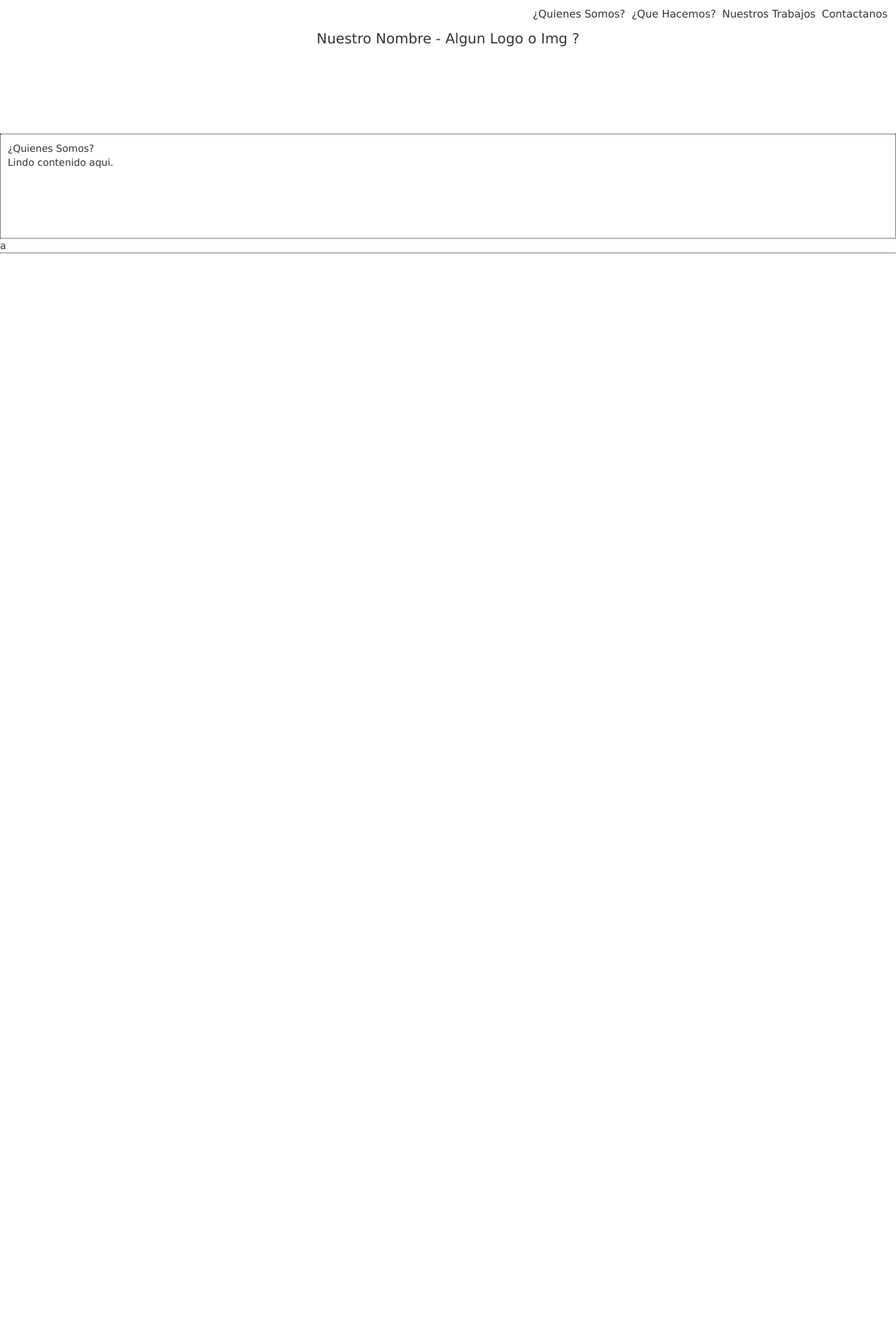
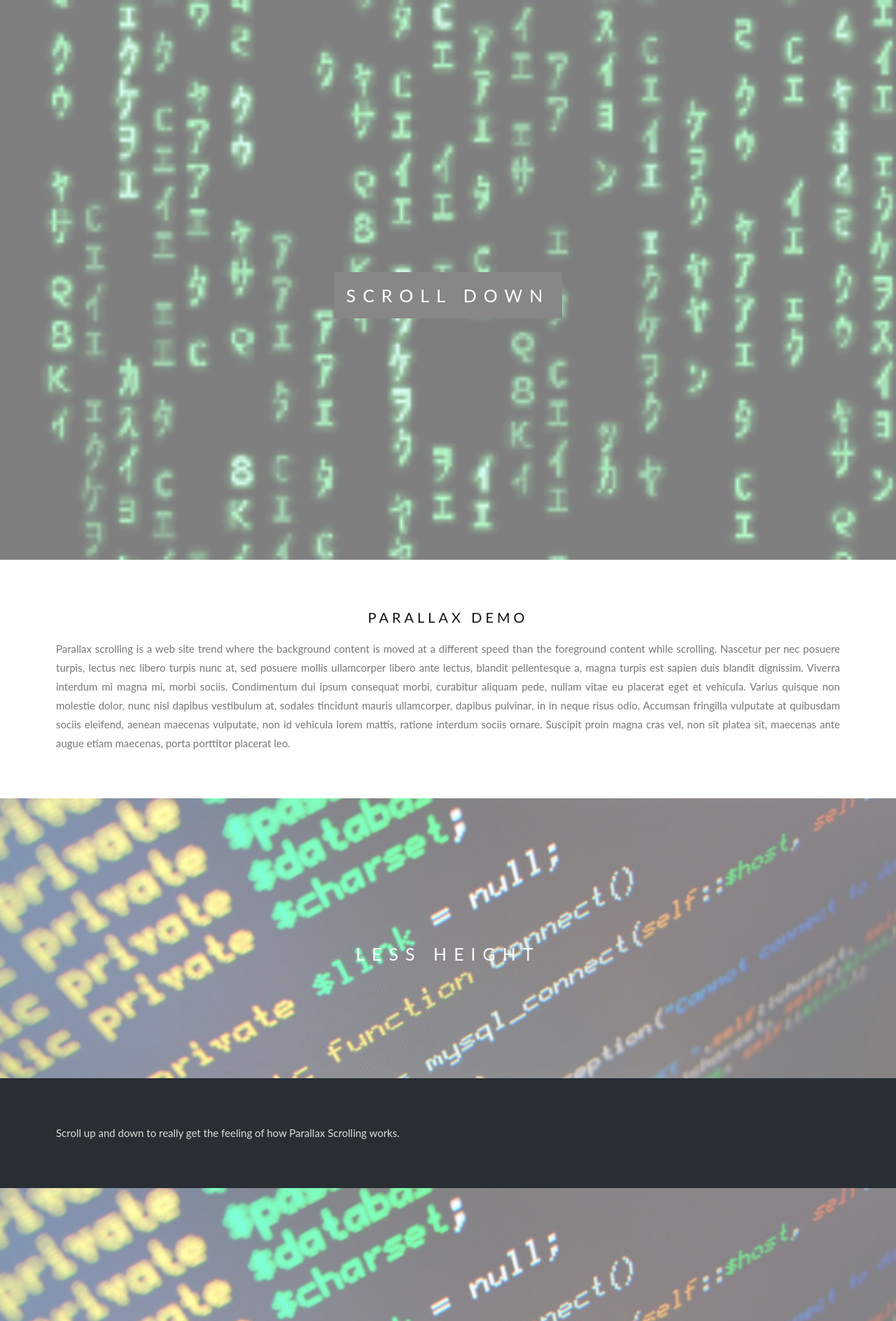
Before and after one commit to SandroSD/Pablo-SanWeb, a PHP site: page / in a window 1280 px wide. Shown: the top 1888 px of the page at 70% size. Before the commit the page ends 362 px from the top, so only its background shows below. Run offline with PHP 8.4, Linux system fonts and the light colour scheme; some libraries are stand-ins or nearby versions.

Commit message:
agregamos imagenes para probar Parallax

```diff
--- a/css/index.css
+++ b/css/index.css
@@ -1,31 +1,64 @@
-html,body{
-	padding:0;
-	margin:0;
-	font-family: Verdana;
-	outline: 1px black dotted;
+body, html {
+	height: 100%;
+	margin: 0;
+	font: 400 15px/1.8 "Lato", sans-serif;
+	color: #777;
   }
-.empty{
-	height: 120px;
+
+  .bgimg-1, .bgimg-2, .bgimg-3 {
+	position: relative;
+	opacity: 0.65;
+	background-attachment: fixed;
+	background-position: center;
+	background-repeat: no-repeat;
+	background-size: cover;
+
   }
-#opciones{
-	text-align: right;
-	font-size: 15px;
-	padding: 10px;
+  .bgimg-1 {
+	background-image: url("../img/matrix.gif");
+	opacity: 0.5;
+	min-height: 100%;
   }
-.opcion{
-	padding:2px;
+
+  .bgimg-2 {
+	background-image: url("../img/back.jpg");
+	opacity: 0.5;
+	min-height: 400px;
   }
-.opcion:hover{
-	border-bottom: 2px black solid;
-	cursor: pointer;
+
+  .bgimg-3 {
+		background-image: url("../img/back.jpg");
+	opacity: 0.5;
+	min-height: 400px;
   }
-#titulo{
+
+  .caption {
+	position: absolute;
+	left: 0;
+	top: 50%;
+	width: 100%;
 	text-align: center;
-	font-size: 20px;
-	height: 150px;
+	color: #000;
   }
-#quienesSomos{
-	padding: 10px;
-	height: 150px;
-	border: 1px black dotted;
+
+  .caption span.border {
+	background-color: #111;
+	color: #fff;
+	padding: 18px;
+	font-size: 25px;
+	letter-spacing: 10px;
   }
+
+  h3 {
+	letter-spacing: 5px;
+	text-transform: uppercase;
+	font: 20px "Lato", sans-serif;
+	color: #111;
+  }
+
+  /* Turn off parallax scrolling for tablets and phones */
+  @media only screen and (max-device-width: 1024px) {
+	  .bgimg-1, .bgimg-2, .bgimg-3 {
+		  background-attachment: scroll;
+	  }
+  }
--- a/index.html
+++ b/index.html
@@ -1,44 +1,52 @@
 <!DOCTYPE html>
 <html>
 <head>
-	<title>Soluciones Informáticas</title>
+	<meta charset="UTF-8">
 
-	<meta charset="utf-8">
-	<link rel="stylesheet" type="text/css" href="https://maxcdn.bootstrapcdn.com/bootstrap/3.3.7/css/bootstrap.min.css">
-	<script src="http://code.jquery.com/jquery-3.2.1.min.js" integrity="sha256-hwg4gsxgFZhOsEEamdOYGBf13FyQuiTwlAQgxVSNgt4="
-	crossorigin="anonymous"></script>
-	<script src="https://maxcdn.bootstrapcdn.com/bootstrap/3.3.7/js/bootstrap.min.js"></script>
-
-	<link rel="stylesheet" type="text/css" href="css/index.css">
+	<link rel="stylesheet" href="css/index.css">
 </head>
 <body>
-	<div class="container-fluid">
-		<div class="row">
-			<div class="col-md-12" id="opciones">
-				<span class="opcion">¿Quienes Somos?</span>
-				<span class="opcion">¿Que Hacemos?</span>
-				<span class="opcion">Nuestros Trabajos</span>
-				<span class="opcion">Contactanos</span>
+
+<div class="bgimg-1">
+  <div class="caption">
+    <span class="border">SCROLL DOWN</span>
   </div>
 </div>
-		<div class="row" class="empty"></div>
-		<div class="row">
-			<div class="col-md-12" id="titulo">
-				Nuestro Nombre  -  Algun Logo o Img ?
+
+<div style="color: #777;background-color:white;text-align:center;padding:50px 80px;text-align: justify;">
+  <h3 style="text-align:center;">Parallax Demo</h3>
+  <p>Parallax scrolling is a web site trend where the background content is moved at a different speed than the foreground content while scrolling. Nascetur per nec posuere turpis, lectus nec libero turpis nunc at, sed posuere mollis ullamcorper libero ante lectus, blandit pellentesque a, magna turpis est sapien duis blandit dignissim. Viverra interdum mi magna mi, morbi sociis. Condimentum dui ipsum consequat morbi, curabitur aliquam pede, nullam vitae eu placerat eget et vehicula. Varius quisque non molestie dolor, nunc nisl dapibus vestibulum at, sodales tincidunt mauris ullamcorper, dapibus pulvinar, in in neque risus odio. Accumsan fringilla vulputate at quibusdam sociis eleifend, aenean maecenas vulputate, non id vehicula lorem mattis, ratione interdum sociis ornare. Suscipit proin magna cras vel, non sit platea sit, maecenas ante augue etiam maecenas, porta porttitor placerat leo.</p>
+</div>
+
+<div class="bgimg-2">
+  <div class="caption">
+    <span class="border" style="background-color:transparent;font-size:25px;color: #f7f7f7;">LESS HEIGHT</span>
   </div>
 </div>
-		<div class="row">
-			<div class="col-md-12" id="quienesSomos">
-				<span id="titQS">¿Quienes Somos?</span>
-				<div id="contQS">
-					Lindo contenido aqui.
+
+<div style="position:relative;">
+  <div style="color:#ddd;background-color:#282E34;text-align:center;padding:50px 80px;text-align: justify;">
+    <p>Scroll up and down to really get the feeling of how Parallax Scrolling works.</p>
   </div>
 </div>
-		</div>
-		<div class="row" class="empty"></div>
-		<div class="row">
-			a
+
+<div class="bgimg-3">
+  <div class="caption">
+    <span class="border" style="background-color:transparent;font-size:25px;color: #f7f7f7;">SCROLL UP</span>
   </div>
 </div>
+
+<div style="position:relative;">
+  <div style="color:#ddd;background-color:#282E34;text-align:center;padding:50px 80px;text-align: justify;">
+    <p>Scroll up and down to really get the feeling of how Parallax Scrolling works.</p>
+  </div>
+</div>
+
+<div class="bgimg-1">
+  <div class="caption">
+    <span class="border">COOL!</span>
+  </div>
+</div>
+
 </body>
 </html>
```
Also changed, not shown: img/back.jpg (added), img/matrix.gif (added). Lines whose indentation alone changed are shown as unchanged.
